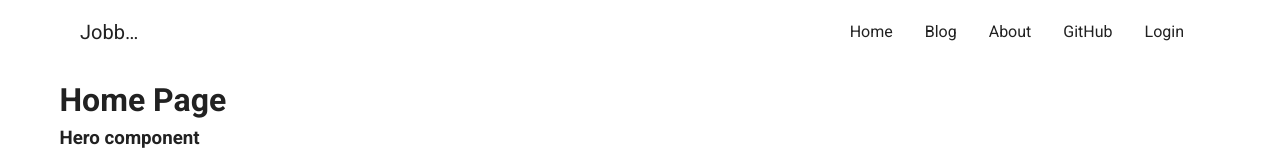
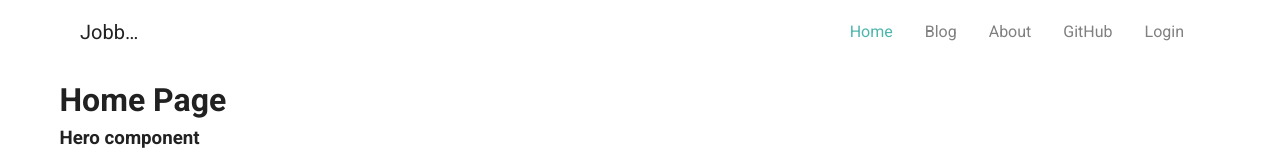
Before and after one commit to cziem/jobbist, a Vue app: page / in a window 1280 px wide. Shown: the top 160 px of the page. Built offline with nearby package versions, Linux system fonts and the light colour scheme.

Commit message:
add active class styles to header navigation

```diff
--- a/src/components/Header/index.vue
+++ b/src/components/Header/index.vue
@@ -13,7 +13,7 @@
 
     <v-list class="d-none d-sm-flex">
       <v-list-item v-for="nav in navList" :key="nav.name">
-        <router-link class="navLinks text--primary" :to="nav.to" exact>{{
+        <router-link class="navLinks" :to="nav.to" exact>{{
           nav.name
         }}</router-link>
       </v-list-item>
@@ -57,5 +57,9 @@ export default Vue.extend({
 <style lang="scss" scoped>
 .navLinks {
   text-decoration: none;
+  color: grey;
+}
+.router-link-exact-active.router-link-active {
+  color: #4db6ac;
 }
 </style>
```
